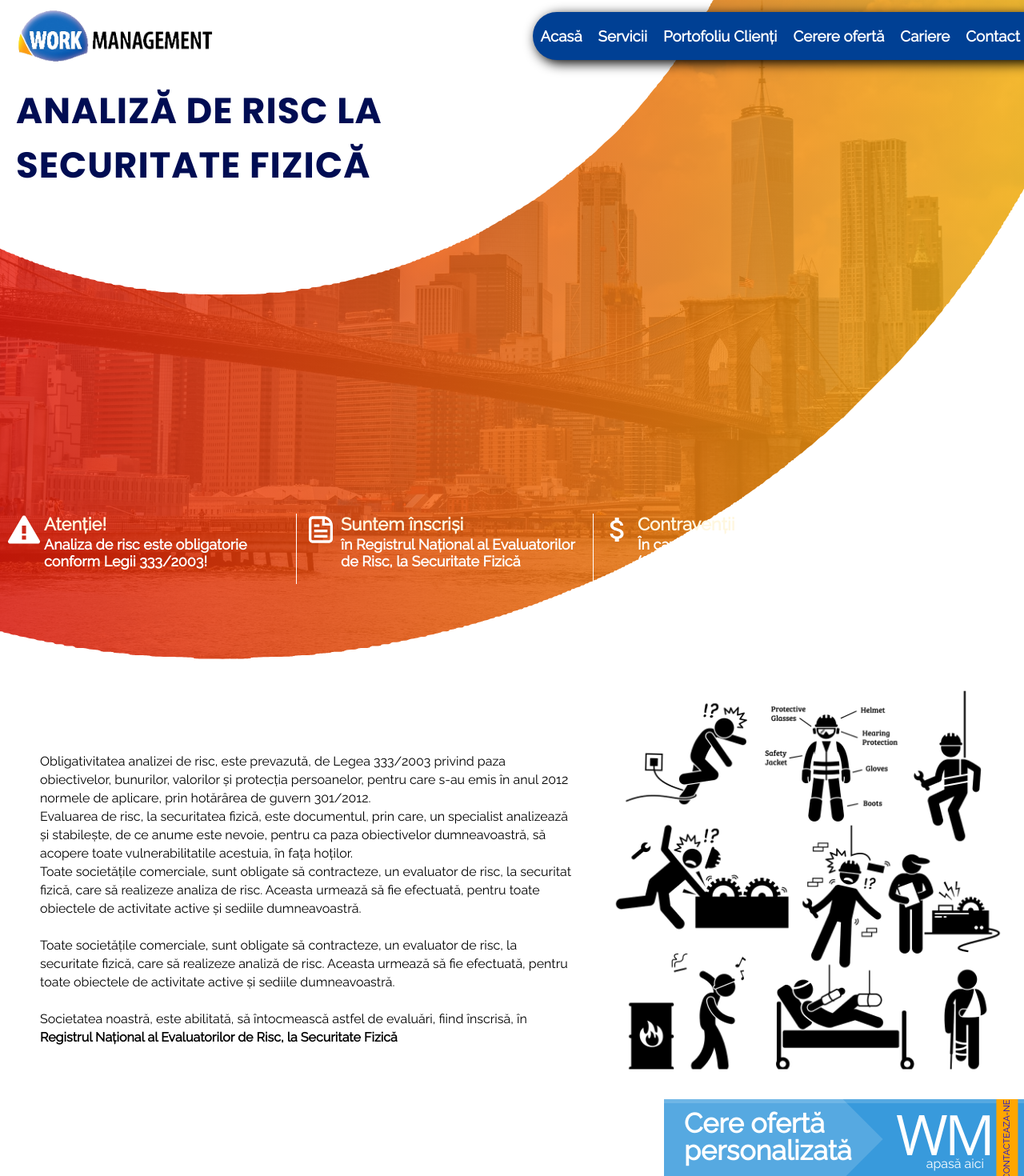
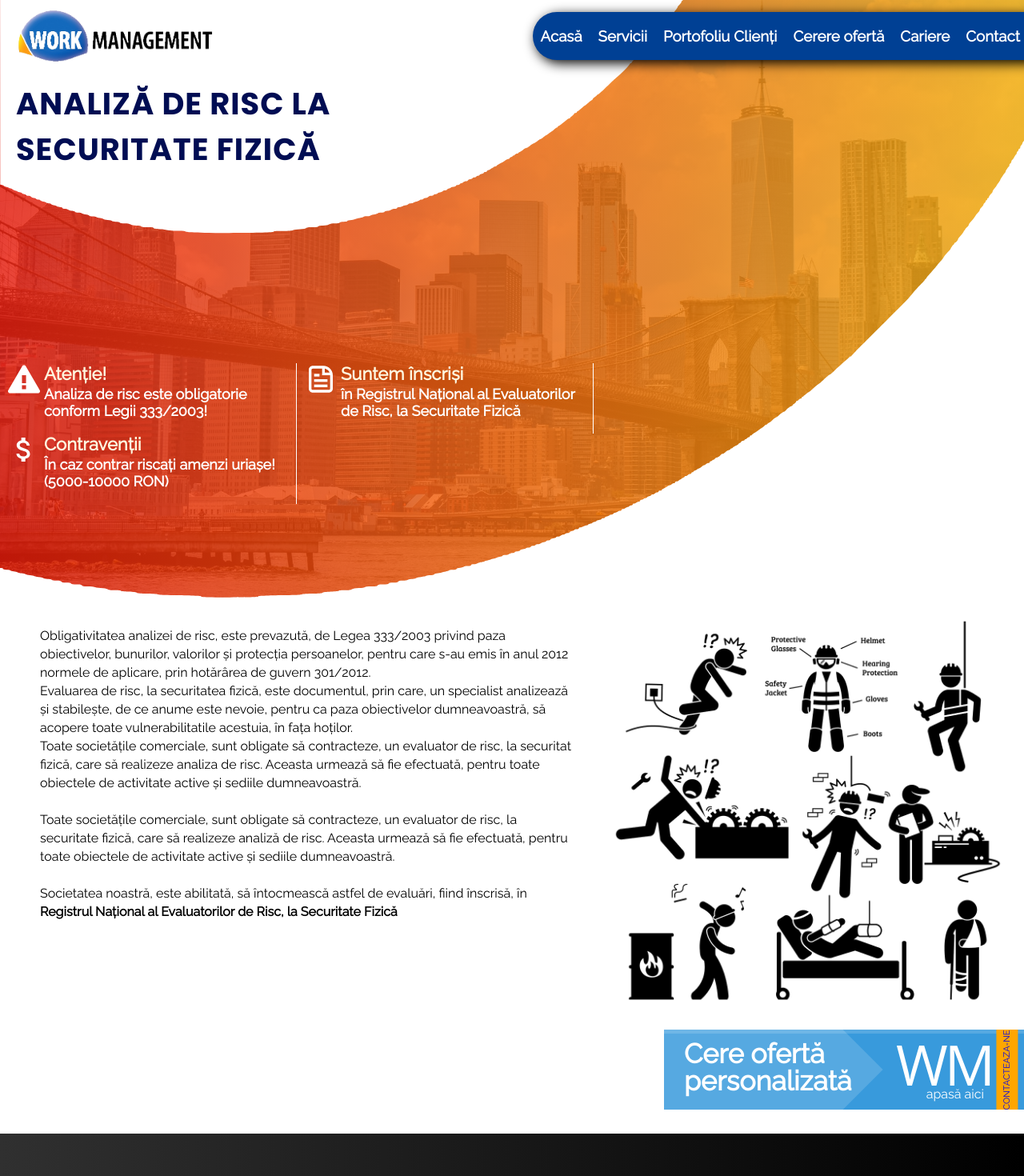
Before and after one commit to bmarcu13/work-management-website, a React (Create React App) app: page /servicii/analiza-de-risc-la-securitate-fizica in a window 1280 px wide. Shown: the top 1470 px of the page at 80% size. Built offline with nearby package versions, Linux system fonts and the light colour scheme.

Commit message:
Nusj smr

```diff
--- a/src/Components/NavigationBarData.js
+++ b/src/Components/NavigationBarData.js
@@ -124,6 +124,18 @@ export const dropdownItemsLeft = [
             backgroundColor: "#B0C4DE",
         },
     },
+    {
+        id: "medicina-muncii",
+        name: "Medicina Muncii",
+        icon: <MdOutlineHealthAndSafety className="icon" />,
+        card_icon: cascuta,
+        keyword1: "Consultanță",
+        keyword2: "Documentație",
+        keyword3: "Echipament de Protecție",
+        style: {
+            backgroundColor: "#cce0db",
+        },
+    },
 ];
 
 export const dropdownItemsRight = [
--- a/src/Components/ServicesMainPage/ServicesMainPage.js
+++ b/src/Components/ServicesMainPage/ServicesMainPage.js
@@ -106,7 +106,7 @@ export default function ServicesMainPage() {
 
 const CardGrid = () => {
     return dropdownItemsLeft.map((data, index) => {
-        return <Card cardData={data} key={index}></Card>;
+        return index < 6 && <Card cardData={data} key={index}></Card>;
     });
 };
 
--- a/src/Screens/IndividualServicePage/IndividualServicePage.css
+++ b/src/Screens/IndividualServicePage/IndividualServicePage.css
@@ -3,12 +3,12 @@
     display: flex;
     align-content: flex-start;
     width: 80%;
-    margin: auto;
     margin-left: 30px;
     border-radius: 30px;
-    margin-bottom: 30px;
     line-height: 23px;
+    justify-content: flex-start;
 }
+
 .service_image {
     display: flex;
     flex: 1;
@@ -16,9 +16,13 @@
     height: auto;
 }
 .service-first-block {
+    position: relative;
+    z-index: 2;
     display: flex;
     flex-direction: row;
     justify-content: center;
+    margin-top: calc(min(-2vh, -6vw) - 10px);
+    background: white;
 }
 .service-first-block div {
     padding: 20px;
--- a/src/Screens/IndividualServicePage/IndividualServicePage.js
+++ b/src/Screens/IndividualServicePage/IndividualServicePage.js
@@ -13,7 +13,7 @@ import { formatText } from "../../Modules/Formatter";
 export default function IndividualServicePage(props) {
     const scrollToTop = () => {
         window.scrollTo(0, 0);
-   };
+    };
 
     useEffect(() => {
         window.scrollTo(0, 0);
@@ -21,7 +21,7 @@ export default function IndividualServicePage(props) {
 
     let { serviciu } = useParams();
     let serviceData;
-    for (let i = 0; i <= 11; i++) {
+    for (let i = 0; i < servicesInfo.length; i++) {
         if (serviciu == servicesInfo[i].id) serviceData = servicesInfo[i];
     }
     const information = serviceData.information;
@@ -42,7 +42,11 @@ export default function IndividualServicePage(props) {
                     {formatText(information)}
                 </div>
                 <div>
-                    <img className="service_image" src={service_image} alt="poza-specifica-serviciului-cautat"></img>
+                    <img
+                        className="service_image"
+                        src={service_image}
+                        alt="poza-specifica-serviciului-cautat"
+                    ></img>
                 </div>
             </div>
             {information2 && (
--- a/src/Screens/IndividualServicePage/Information/InfoService.js
+++ b/src/Screens/IndividualServicePage/Information/InfoService.js
@@ -566,4 +566,38 @@ export const servicesInfo = [
         image: hr,
         main_icon: <VscHorizontalRule></VscHorizontalRule>,
     },
+    {
+        id: "medicina-muncii",
+        name: "Medicina Muncii",
+        highlights: [
+            {
+                icon: (
+                    <RiOrganizationChart
+                        color={"#ffffff"}
+                        size={40}
+                    ></RiOrganizationChart>
+                ),
+                name: "Armonizăm",
+                text: "Planurile proprii de securitate şi sănătate ale antreprenorilor cu planul de securitate şi sănătate al şantierului.",
+            },
+            {
+                icon: <GiCustodianHelmet size={40}></GiCustodianHelmet>,
+                name: "Oferim",
+                text: "Serviciu extern de prevenire și protecție ",
+            },
+            {
+                icon: <AiOutlineComment size={40}></AiOutlineComment>,
+                name: "Asigurăm",
+                text: "Comunicare permanentă între beneficiar și coordonatorul în materie de securitate şi sănătate.",
+            },
+        ],
+        information:
+            '#style{"fontWeight":"bold", "fontSize": 21}Vă oferim:#/\n\n' +
+            "• Servicii de Coordonare SSM prin serviciu extern de prevenire și protecție astfel încât să vă conformați în totalitate cu HG 300/2006 privind cerinţele minime de securitate şi sănătate pe şantierele temporare şi mobile care stipulează că obligativitate, desemnarea unui coordonator de securitate şi elaborarea planului de securitate și sănătate atât în faza de întocmire a proiectului cât și pe perioada execuției lucrărilor.\n" +
+            "• Întocmire Plan de Securitate și Sănătate în faza de proiectare\n" +
+            "• Întocmire Plan de Securitate și Sănătate în faza de execuție\n" +
+            "• Întocmire Plan Propriu de Securitate și Sănătate al Antreprenorului",
+        image: santiere,
+        main_icon: <FaTools></FaTools>,
+    },
 ];
--- a/src/Screens/IndividualServicePage/ServiceLanding/ServiceLanding.css
+++ b/src/Screens/IndividualServicePage/ServiceLanding/ServiceLanding.css
@@ -6,6 +6,7 @@
     background-color: rgb(255, 255, 255);
     width: 100vw;
     min-width: 100%;
+    /* height: 100vh; */
 }
 
 .service-page-landing-container .svg-bg .cercc {
@@ -14,6 +15,7 @@
     min-height: 110vh;
     overflow-x: hidden;
     object-fit: cover;
+    object-position: 0px min(-2vh, -6vw);
 }
 
 .service-page-landing-container .svg-bg .cerct {
@@ -60,9 +62,17 @@
 
 .service-page-landing-container .hightlights-container {
     position: absolute;
-    bottom: 20px;
+    bottom: calc(min(1vh, 1vw) * 15);
     left: 0;
-    width: 90%;
+    width: 80%;
+}
+
+.service-page-landing-container .title-container h1 {
+    letter-spacing: 1px;
+    text-transform: uppercase;
+    font-family: "Poppins", sans-serif;
+    font-weight: 900;
+    font-size: max(3vw, 4vh);
 }
 
 @media screen and (max-width: 1200px) {
@@ -89,16 +99,12 @@
     font-size: max(3vw, 4vh);
 }
 
-@media (min-width: 1100px) {
-    .service-page-landing-container .title-container h1 {
-        font-size: 45px;
+@media (max-width: 1100px) {
+    .service-page-landing-container .title-container {
+        width: 100%;
     }
 }
-@media (max-width: 600px) {
-    .service-page-landing-container .title-container h1 {
-        font-size: 30px;
-    }
-}
+
 /* .service-icon {
     color: rgb(255, 154, 2);
     margin-right: 5px;
--- a/src/Screens/ServicesPage/ServicesPage.js
+++ b/src/Screens/ServicesPage/ServicesPage.js
@@ -231,6 +231,5 @@ export const servicesList = [
         description:
             "Asistență lunară prin intermediul Work Management Medical. Ne ocupăm de consilierea angajatorului privind adaptarea muncii la caracteristicile psiho-fiziologice ale angajatului și consultăm cu privire la fundamentarea strategiei de sănătate și securitate la locul de muncă.",
         img: MedicinaMuncii,
-        disableButton: true,
     },
 ];
```
